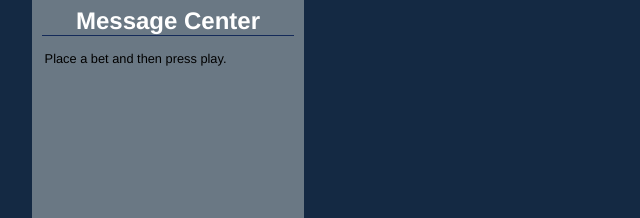
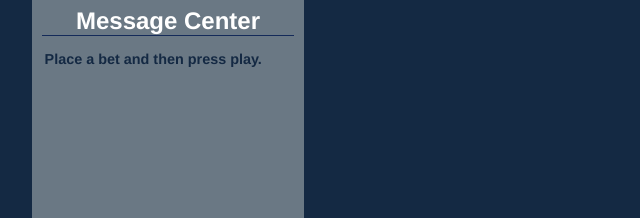
Before and after one commit to coleychi/blackjack, a plain HTML site: page index.html in a window 1280 px wide. Shown: the part 144-362 px from the top of the page, 64-704 px from the left. Drawn offline with Linux system fonts and the light colour scheme.

Commit message:
styling new paragraph on message-center div

```diff
--- a/js/script.js
+++ b/js/script.js
@@ -13,9 +13,9 @@
       var $messageDiv = $("#message-center"); // grabs div with id "message-center"
       var $newMessage = $("<p>"); // creates new p tag
       $newMessage.text(message); // sets innertext for p tags
-      $newMessage.appendTo($messageDiv);
-
-  } // function to add a new message to message-center container
+      $newMessage.appendTo($messageDiv); // appends paragraph to div
+      // $("#message-center").animate({scrollTop: $("#message-center")[0].scrollHeight}, 1000); // scrolls div to the bottom
+  } // <-- closes addNewMessage function
 
   var newCard; // storing the whole div element of the new card in global scope to access later
 
--- a/styles/main.css
+++ b/styles/main.css
@@ -63,6 +63,12 @@ body {
 #message-center p {
 	font-size: 0.8em;
 	padding: 3px;
+}
+
+#message-center p:last-of-type {
+	color: #142943;
+	font-size: 0.9em;
+	font-weight: bold;
 }
 
 #message-center:hover h2 {
```
